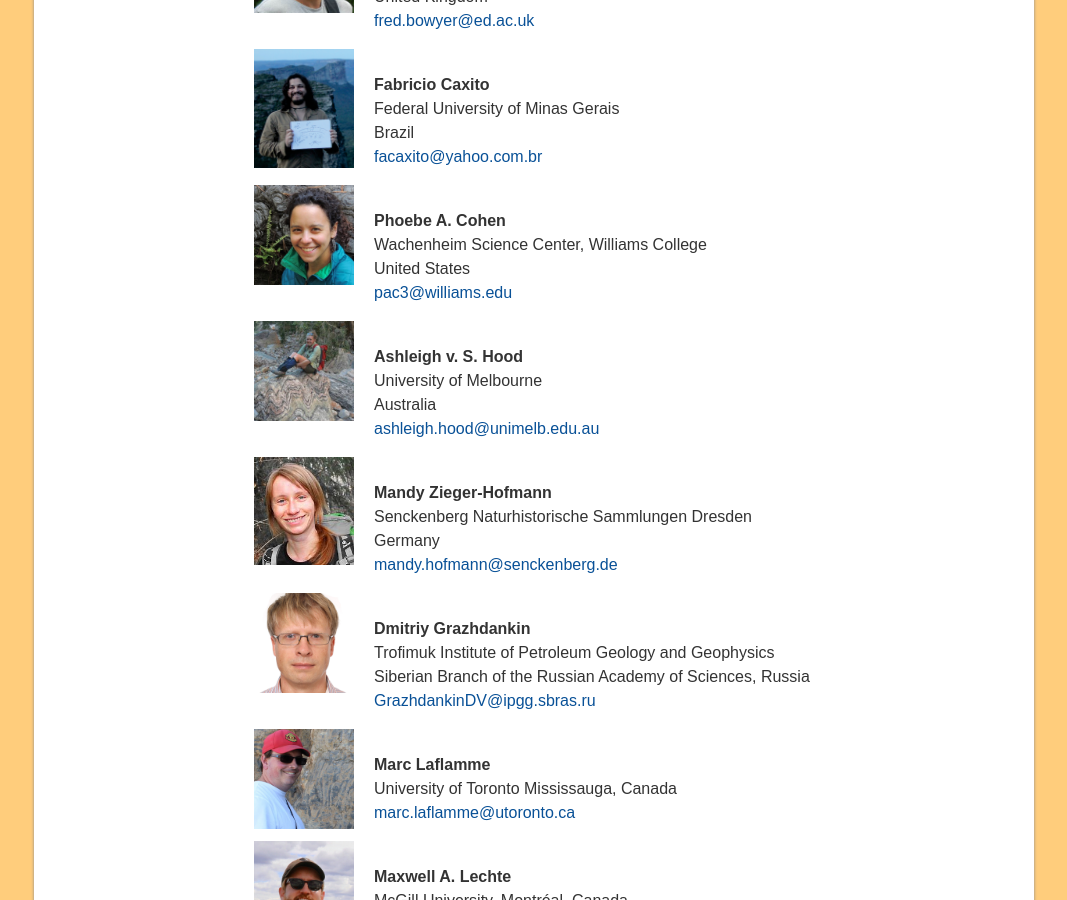
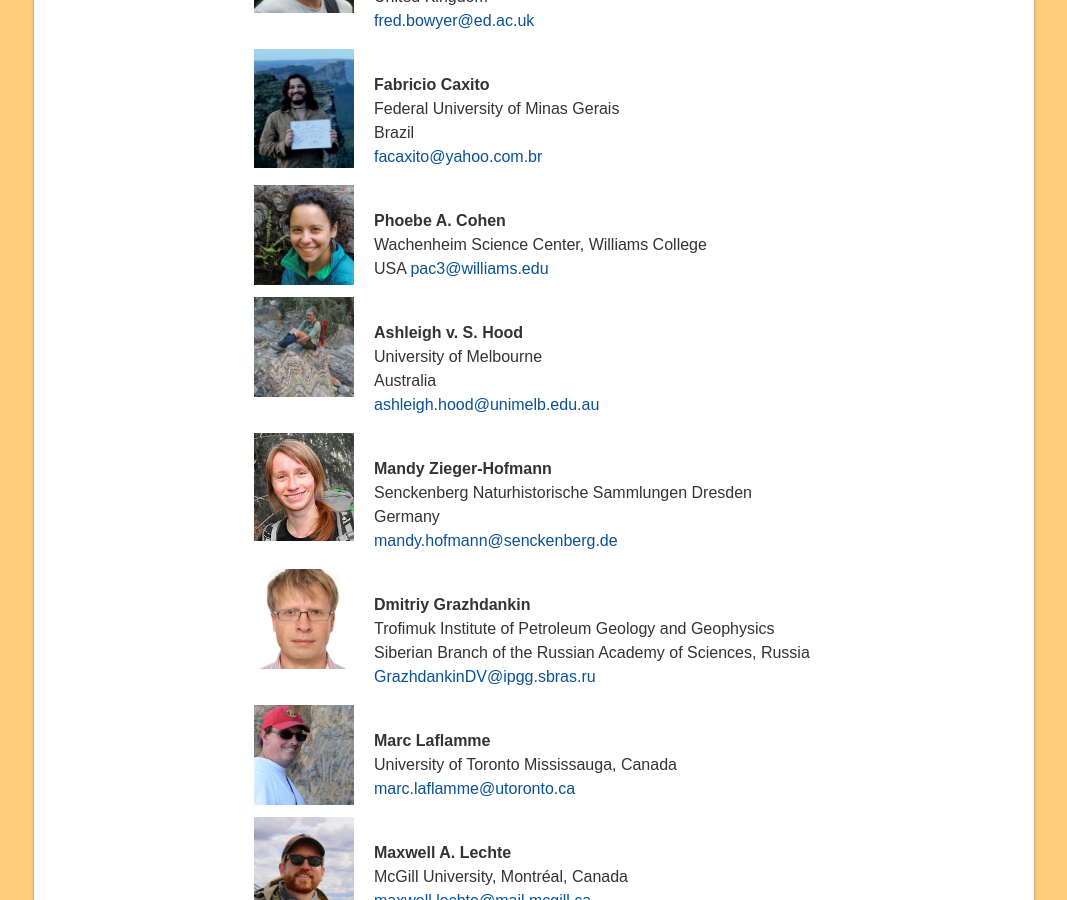
Before and after one commit to i-c-stratigraphy/subcommission-cryogenian, a Jekyll site: the page built from pages/members.md, in a window 1280 px wide and 900 px high, scrolled down 1488 px. Shown: the whole window, without its empty margins (106-1173 px from the left). Built offline with Jekyll 4.4.1, drawn with Linux system fonts in a browser that asks for light colours.

Commit message:
Update members.md

```diff
--- a/pages/members.md
+++ b/pages/members.md
@@ -47,7 +47,7 @@ Federal University of Minas Gerais
 <a href="Phoebe-Cohen"><img src="images/Phoebe-Cohen.png" style="width:100px; float:left; margin-right:20px;" /></a>
 **Phoebe A. Cohen**
 Wachenheim Science Center, Williams College
-United States
+USA
 <pac3@williams.edu>
 
 <a href="Person-Hood"><img src="images/Person-Hood.png" style="width:100px; float:left; margin-right:20px;" /></a>
```
